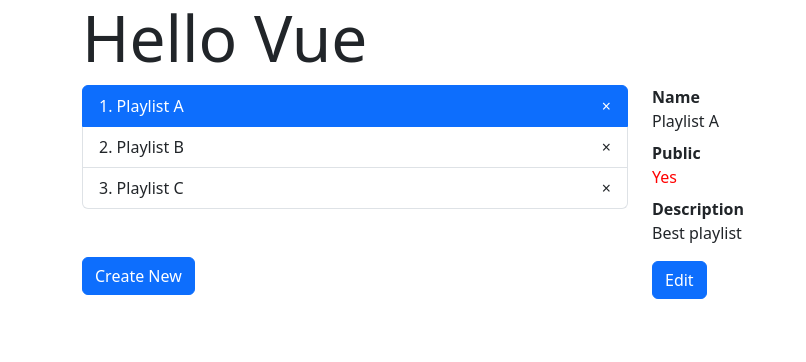
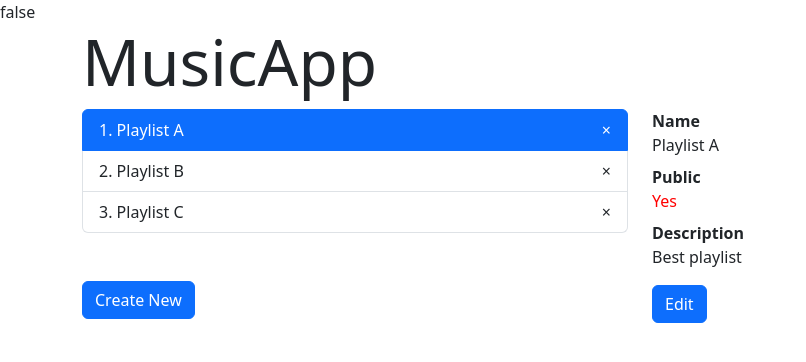
Before and after one commit to ev45ive/sages-vue-open-wrzesien, a Vue app: page / in a window 1280 px wide. Shown: the top 362 px of the page, without its empty margins (0-806 px from the left). Built offline with nearby package versions, Linux system fonts and the light colour scheme.

Commit message:
v-pre, v-once

```diff
--- a/src/App.vue
+++ b/src/App.vue
@@ -1,14 +1,19 @@
 <script setup lang="ts">
+import { ref } from "vue";
 import PlaylistsView from "./playlists/containers/PlaylistsView.vue";
+
+const title = "MusicApp";
+const isOpen = ref(false);
 </script>
 
 <template>
   <div>
+    {{ isOpen }}
     <!-- .container>.row>.col -->
-    <div class="container">
+    <div class="container" v-once>
       <div class="row">
         <div class="col">
-          <h1 class="display-3">Hello Vue</h1>
+          <h1 class="display-3" @click="isOpen = !isOpen">{{ title }}</h1>
           <PlaylistsView />
         </div>
       </div>
```
